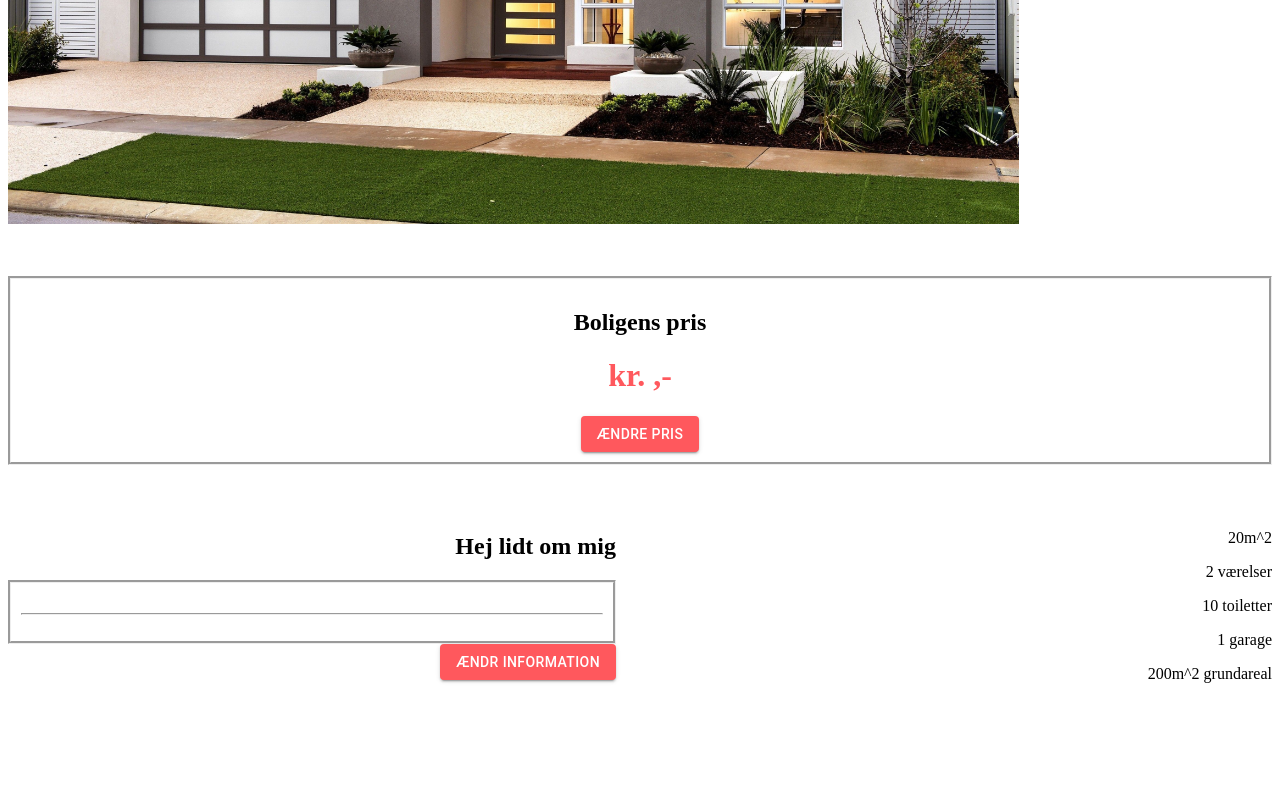
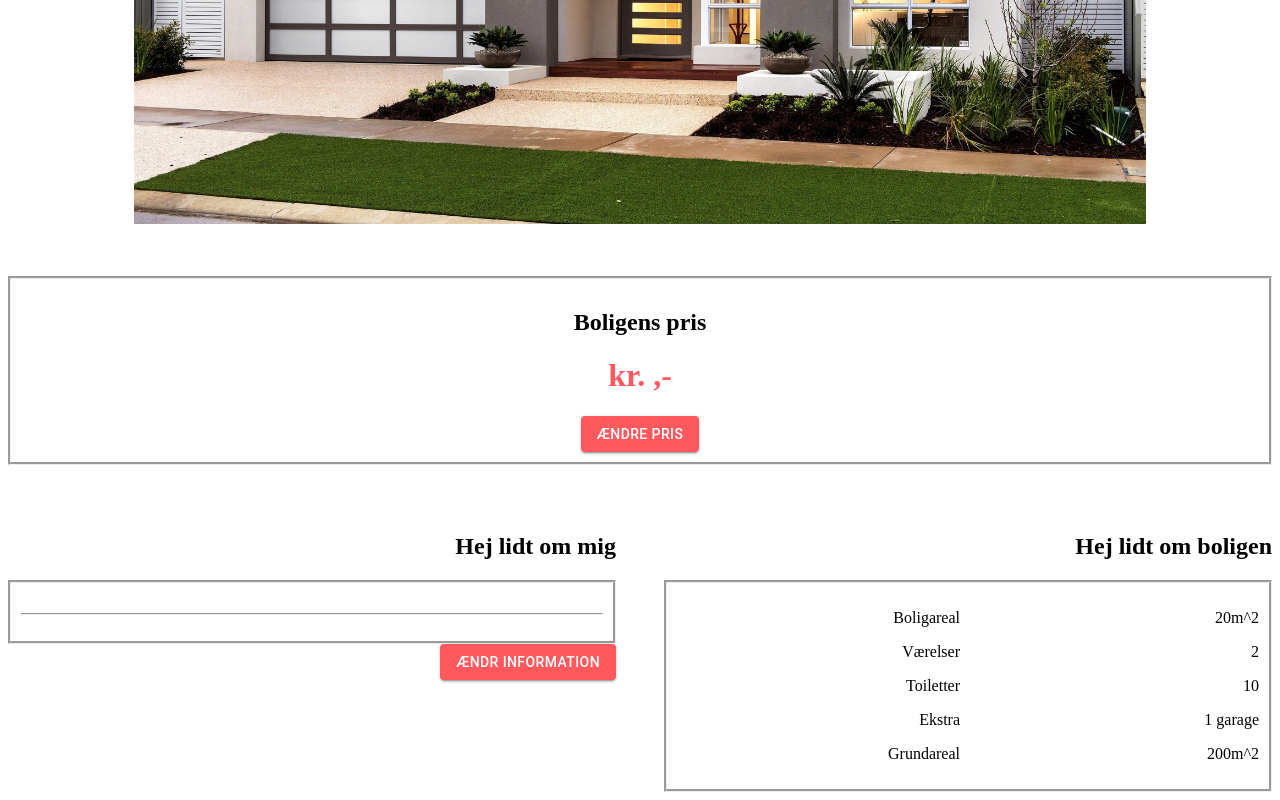
Before and after one commit to Adamhviid/react-app, a React (Create React App) app: page / in a window 1280 px wide. Shown: the part 477-1277 px from the top of the page. Before the commit the page ends 1184 px from the top, so only its background shows below. Built offline with nearby package versions, Linux system fonts and the light colour scheme.

Commit message:
clean up

```diff
--- a/package.json
+++ b/package.json
@@ -5,6 +5,7 @@
   "dependencies": {
     "@emotion/react": "^11.8.2",
     "@emotion/styled": "^11.8.1",
+    "@mui/icons-material": "^5.5.1",
     "@mui/material": "^5.5.1",
     "@testing-library/jest-dom": "^5.16.2",
     "@testing-library/react": "^12.1.4",
--- a/public/index.html
+++ b/public/index.html
@@ -9,35 +9,9 @@
       name="description"
       content="Web site created using create-react-app"
     />
-    <link rel="apple-touch-icon" href="%PUBLIC_URL%/logo192.png" />
-    <!--
-      manifest.json provides metadata used when your web app is installed on a
-      user's mobile device or desktop. See https://developers.google.com/web/fundamentals/web-app-manifest/
-    -->
-    <link rel="manifest" href="%PUBLIC_URL%/manifest.json" />
-    <!--
-      Notice the use of %PUBLIC_URL% in the tags above.
-      It will be replaced with the URL of the `public` folder during the build.
-      Only files inside the `public` folder can be referenced from the HTML.
-
-      Unlike "/favicon.ico" or "favicon.ico", "%PUBLIC_URL%/favicon.ico" will
-      work correctly both with client-side routing and a non-root public URL.
-      Learn how to configure a non-root public URL by running `npm run build`.
-    -->
     <title>React App</title>
   </head>
   <body>
-    <noscript>You need to enable JavaScript to run this app.</noscript>
     <div id="root"></div>
-    <!--
-      This HTML file is a template.
-      If you open it directly in the browser, you will see an empty page.
-
-      You can add webfonts, meta tags, or analytics to this file.
-      The build step will place the bundled scripts into the <body> tag.
-
-      To begin the development, run `npm start` or `yarn start`.
-      To create a production bundle, use `npm run build` or `yarn build`.
-    -->
   </body>
 </html>
--- a/src/App.js
+++ b/src/App.js
@@ -10,21 +10,21 @@ function App() {
   return (
     <div className="App">
       <Header />
-      <Grid container spacing={6}>
+      <Grid container spacing={6} style={{textal:'center'}}>
         <Grid item md={12}>
           <Image />
         </Grid>
         <Grid item md={12}>
           <Price />
         </Grid>
-        <Grid item md={6} xs={12} style={{ textAlign: 'right' }}>
+        <Grid item md={6} xs={12}>
           <About />
         </Grid>
-        <Grid item md={6} xs={12} style={{ textAlign: 'right' }}>
+        <Grid item md={6} xs={12}>
           <PropertyData />
         </Grid>
       </Grid>
-    </div>
+    </div >
   );
 }
 
--- a/src/components/About.js
+++ b/src/components/About.js
@@ -29,39 +29,39 @@ function About() {
   }, [name, description]);
 
   return (
-    <div>
+    <div style={{ textAlign: 'right' }}>
       <h2>Hej lidt om mig</h2>
-      <div style={{ borderStyle: 'groove', padding:'10px' }}>
+      <div style={{ borderStyle: 'groove', padding: '10px' }}>
         <h2>{name}</h2>
-        <hr/>
+        <hr />
         <p>{description}</p>
       </div>
       <Button variant="contained" onClick={handleClickOpen} style={{ backgroundColor: '#FF585D' }}>
         Ændr information
       </Button>
       <Dialog id="favDialog" open={open} onClose={handleClose}>
-        <DialogTitle>Ændr pris</DialogTitle>
+        <DialogTitle>Ændr information</DialogTitle>
         <DialogContent>
           <Box
             component="form"
             noValidate
             autoComplete="off"
+            width={500}
+            height={400}
           >
+            <p>Dit fulde navn</p>
             <TextField
               fullWidth
-              id="outlined-required"
-              label="Dit fulde navn"
               value={name}
               onChange={({ target: { value } }) => {
                 setName(value);
               }}
-            /><br /><br />
+            />
+            <p>Beskriv lidt om dig selv</p>
             <TextField
               fullWidth
-              id="outlined-required"
               multiline
-              rows={4}
-              label="Beskriv lidt om dig selv"
+              rows={10}
               value={description}
               onChange={({ target: { value } }) => {
                 setDescription(value);
--- a/src/components/Image.js
+++ b/src/components/Image.js
@@ -3,7 +3,7 @@ import jpeg from './house.jpeg'
 
 function Image() {
   return (
-    <div>
+    <div style={{textAlign:'center'}}>
       <img src={jpeg} width="80%" height="auto"></img>
     </div>
   )
--- a/src/components/PropertyData.js
+++ b/src/components/PropertyData.js
@@ -1,13 +1,28 @@
 import React from 'react'
+import { Grid } from '@mui/material'
 
 function PropertyData() {
   return (
-    <div>
-      <p>20m^2</p>
-      <p>2 værelser</p>
-      <p>10 toiletter</p>
-      <p>1 garage</p>
-      <p>200m^2 grundareal</p>
+    <div style={{textAlign:'right'}}>
+      <h2>Hej lidt om boligen</h2>
+      <div style={{ borderStyle: 'groove', padding: '10px' }}>
+        <Grid container spacing={2}>
+          <Grid item xs={6}>
+            <p>Boligareal</p>
+            <p>Værelser</p>
+            <p>Toiletter</p>
+            <p>Ekstra</p>
+            <p>Grundareal</p>
+          </Grid>
+          <Grid item xs={6}>
+            <p>20m^2</p>
+            <p>2</p>
+            <p>10</p>
+            <p>1 garage</p>
+            <p>200m^2</p>
+          </Grid>
+        </Grid>
+      </div>
     </div>
   )
 }
```
Also changed, not shown: 1 other file (tests, documents, lock files or other folders).
